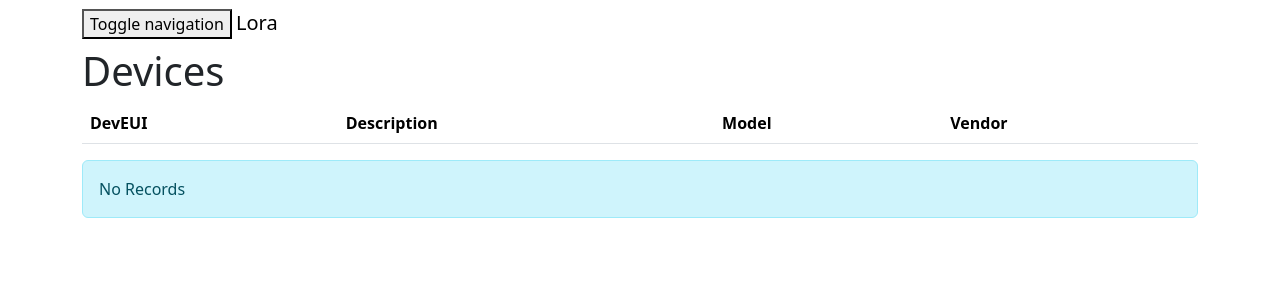
After one commit to railsformers/lora_iot_summer_jam, a Rails app: template app/views/devices/index.html.haml in a window 1280 px wide. The commit adds this page. Shown: the top 300 px of the page. Run offline with Rails 7, Linux system fonts and the light colour scheme; the template is opened without the code that fills it, so the values that code supplies are empty; style sheets or scripts are compiled from the project's sources; some libraries are stand-ins or nearby versions.

Commit message:
add devices, messages

```diff
--- /dev/null
+++ b/app/controllers/devices_controller.rb
@@ -0,0 +1,5 @@
+class DevicesController < ApplicationController
+  def index
+    @devices = Device.get(params[:project_id])
+  end
+end
--- /dev/null
+++ b/app/controllers/messages_controller.rb
@@ -0,0 +1,5 @@
+class MessagesController < ApplicationController
+  def index
+    @messages = Message.get(params[:device_id])
+  end
+end
--- /dev/null
+++ b/app/views/devices/_device.html.haml
@@ -0,0 +1,6 @@
+%tr
+  %td= device.devEUI
+  %td= device.description
+  %td= device.model
+  %td= device.vendor
+  %td= link_to "Messages", project_device_messages_path(device.projectId, device.devEUI)
--- /dev/null
+++ b/app/views/devices/index.html.haml
@@ -0,0 +1,15 @@
+%h1 Devices
+
+.table-responsive
+  %table.table.table-hover.table-striped
+    %thead
+      %th DevEUI
+      %th Description
+      %th Model
+      %th Vendor
+    %tbody
+      - @devices.each do |device|
+        = render partial: device
+- if @devices.empty?
+  .alert.alert-info
+    = t('.no_records')
--- /dev/null
+++ b/app/views/messages/_message.html.haml
@@ -0,0 +1,3 @@
+%tr
+  %td= message.createdAt
+  %td= message.data
--- a/app/views/projects/_project.html.haml
+++ b/app/views/projects/_project.html.haml
@@ -1,3 +1,4 @@
 %tr
   %td= project.projectId
   %td= project.description
+  %td= link_to "Devices", project_devices_path(project.projectId)
--- a/app/views/projects/index.html.haml
+++ b/app/views/projects/index.html.haml
@@ -5,6 +5,7 @@
     %thead
       %th Project ID
       %th Name
+      %th
     %tbody
       - @projects.each do |project|
         = render partial: project
--- a/config/routes.rb
+++ b/config/routes.rb
@@ -1,6 +1,10 @@
 Rails.application.routes.draw do
   # For details on the DSL available within this file, see http://guides.rubyonrails.org/routing.html
 
-  resources :projects, only: [:index]
+  resources :projects, only: [:index] do
+    resources :devices, only: [:index] do
+      resources :messages, only: [:index]
+    end
+  end
   root to: "projects#index"
 end
```
Also changed, not shown: app/views/messages/index.html.haml (added, +13 -0 lines).
